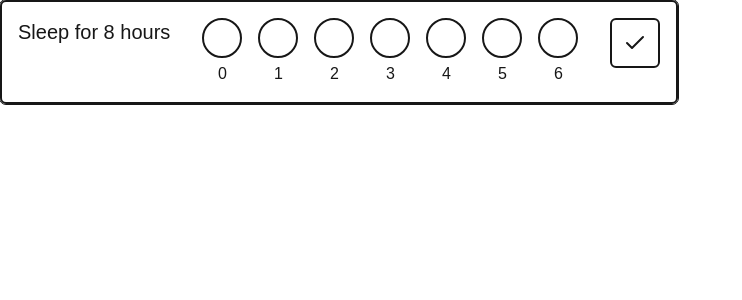
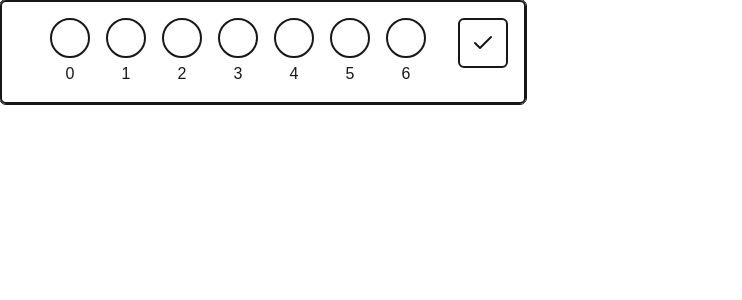
Before and after one commit to Lushtrii/productivity-dashboard, a Next.js app: page / in a window 1280 px wide. Shown: the top 300 px of the page, without its empty margins (0-742 px from the left). Built offline with nearby package versions, Linux system fonts and the light colour scheme.

Commit message:
feat: add title prop to habit summary

```diff
--- a/components/habit-summary.tsx
+++ b/components/habit-summary.tsx
@@ -1,5 +1,10 @@
 import { Check } from "lucide-react";
-export default function HabitSummary() {
+
+interface HabitSummaryProps {
+  title: string;
+}
+
+export default function HabitSummary({ title }: HabitSummaryProps) {
   const days = [];
   for (let i = 0; i < 7; i++) {
     days.push(
@@ -11,7 +16,7 @@ export default function HabitSummary() {
   }
   return (
     <div className="flex w-fit outline p-4 border-2 rounded-md items-start">
-      <p className="text-xl mr-8 self-start">Sleep for 8 hours</p>
+      <p className="text-xl mr-8 self-start">{title}</p>
       <div className="days flex gap-4">{days}</div>
       <button className="habit-completion-button flex justify-center items-center border-2 rounded-md ml-8 cursor-pointer hover:bg-white hover:text-black">
         <Check />
```
